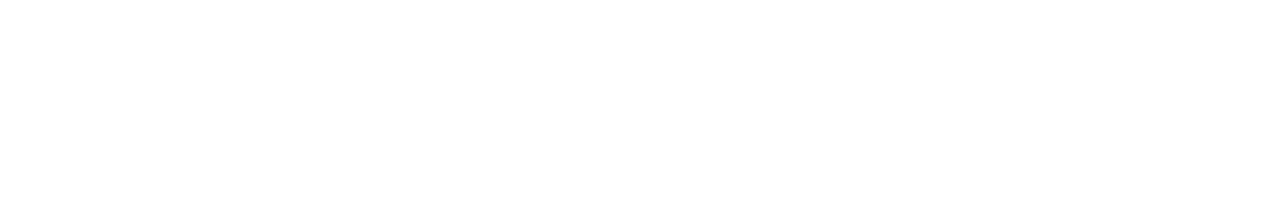
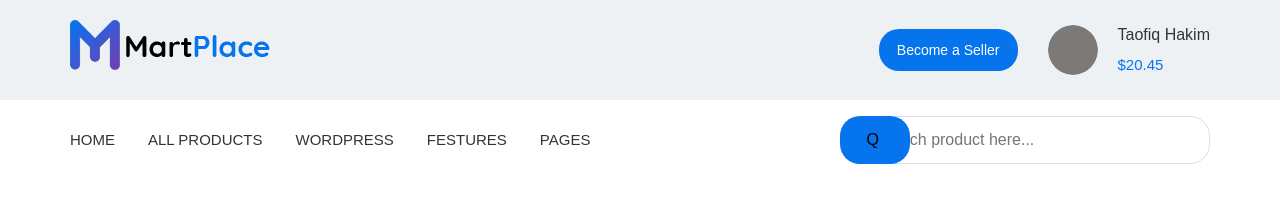
Before and after one commit to Kuld96/martplace, a website: page app/index.html in a window 1280 px wide. Drawn offline with nearby package versions, Linux system fonts and the light colour scheme; files that its build step writes are made by us from their sources.

Commit message:
added header

```diff
--- a/app/index.html
+++ b/app/index.html
@@ -8,7 +8,68 @@
   <link rel="stylesheet" href="css/style.min.css">
 </head>
 <body>
+  <header class="header">
+    <div class="header__top">
+        <div class="container">
+          <div class="header__top-inner">
+            <div class="header__logo">
+              <a class="header__logo-link" href="#">
+                <img class="header__logo-pic" src="images/logo.png" alt="">
+              </a>
+            </div>
+            <div class="header__panel">
+              <a class="header__button" href="#">
+                Become a Seller
+              </a>
+              <div class="header__icons">
+                <div class="header__bell">
 
+                </div>
+                <div class="header__message">
+
+                </div>
+                <div class="header__cart">
+
+                </div>
+              </div>
+              <div class="header__user">
+                <img class="user__pic" src="images/user-pic.jpg" alt="">
+                <div class="user__data">
+                  <a class="user__name">
+                    Taofiq Hakim
+                  </a>
+                  <a class="user__balance">
+                    $20.45
+                  </a>
+                </div>
+              </div>
+            </div>
+      </div>
+        </div>
+    </div>
+      <div class="container">
+        <div class="header__bottom">
+          <nav class="header__menu">
+            <ul class="menu__list">
+              <li class="menu__item"><a class="menu__link" href="#">home</a></li>
+              <li class="menu__item"><a class="menu__link" href="#">all products</a></li>
+              <li class="menu__item"><a class="menu__link" href="#">wordpress</a></li>
+              <li class="menu__item"><a class="menu__link" href="#">festures</a></li>
+              <li class="menu__item"><a class="menu__link" href="#">pages</a></li>
+            </ul>
+          </nav>
+          <div class="header__search">
+            <form class="header__form" action="">
+              <input class="header__input" type="text" placeholder="Search product here..." required>
+              <button class="search__btn" type="submit">Q
+                <img src="" alt="">
+              </button>
+            </form>
+          </div>
+        </div>
+      </div>
+    </div>
+  </header>
   <script src="https://ajax.googleapis.com/ajax/libs/jquery/3.5.1/jquery.min.js"></script>
   <script src="libs.js"></script>
   <script src="js/main.min.js"></script>
--- /dev/null
+++ b/app/scss/_fonts.scss
@@ -0,0 +1,15 @@
+@font-face {
+  font-family: 'Quicksand-Regular', sans-serif;
+  src: url('../fonts/Quicksand-Regular.woff2') format('woff2'),
+       url('../fonts/Quicksand-Regular.woff') format('woff');
+  font-weight: 400;
+  font-display: swap;
+}
+
+@font-face {
+  font-family: 'Quicksand-Medium', sans-serif;
+  src: url('../fonts/Quicksand-Medium.woff2') format('woff2'),
+       url('../fonts/Quicksand-Medium.woff') format('woff');
+  font-weight: 500;
+  font-display: swap;
+}
--- /dev/null
+++ b/app/scss/_global.scss
@@ -0,0 +1,40 @@
+html {
+  box-sizing: border-box;
+}
+
+*,
+*::before,
+*::after {
+  box-sizing: inherit;
+}
+
+a {
+  display: inline-block;
+  text-decoration: none;
+}
+
+ul,
+li {
+  padding: 0;
+  margin: 0;
+  list-style-type: none;
+}
+
+input:focus,
+button:focus {
+  outline: none;
+}
+
+body {
+  font-family: 'Quicksand-Regular', sans-serif;
+  font-size: 16px;
+  line-height: 30px;
+  font-weight: 400;
+  color: $dark;
+}
+
+.container {
+  max-width: 1170px;
+  padding: 0px 15px;
+  margin: 0 auto;
+}
--- /dev/null
+++ b/app/scss/_vars.scss
@@ -0,0 +1,5 @@
+$dark: #555555;
+$grey: #eef1f3;
+$blue: #0674ec;
+$black: #333333;
+$light-grey: #d9dfe5;
--- a/app/scss/style.scss
+++ b/app/scss/style.scss
@@ -1,9 +1,107 @@
-html {
-  box-sizing: border-box;
+@import "vars";
+@import "global";
+@import "fonts";
+
+// HEADER
+
+.header__top {
+  background-color: $grey;
 }
 
-*,
-*::before,
-*::after {
-  box-sizing: inherit;
+.header__top-inner {
+  display: flex;
+  justify-content: space-between;
+  padding: 20px 0px;
+  align-items: center;
 }
+
+.header__panel {
+  display: flex;
+  justify-content: space-between;
+  align-items: center;
+}
+
+.header__button {
+  font-size: 14px;
+  line-height: 14px;
+  color: #fff;
+  padding: 14px 18px;
+  background-color: $blue;
+  border-radius: 20px;
+  text-align: center;
+}
+
+.header__user {
+  display: flex;
+  align-items: center;
+}
+
+.user__pic {
+  border-radius: 50%;
+  margin: 0px 20px 0px 30px;
+}
+
+.user__data {
+  display: flex;
+  flex-direction: column;
+}
+
+.user__name {
+  font-family: 'Quicksand-Medium', sans-serif;
+  color: $black;
+  font-size: 16px;
+}
+
+.user__balance {
+  color: $blue;
+  font-size: 15px;
+}
+
+.header__bottom {
+  display: flex;
+  justify-content: space-between;
+  align-items: center;
+}
+
+.header__menu {
+  padding: 25px 0px;
+  font-family: 'Quicksand-Medium', sans-serif;
+  font-size: 15px;
+  text-transform: uppercase;
+
+}
+
+.menu__list {
+  display: flex;
+  justify-content: space-between;
+}
+
+.menu__item {
+  margin-right: 33px;
+}
+
+.menu__link {
+  color: $black;
+}
+
+.header__form {
+  display: inline;
+}
+
+.header__input {
+  width: 360px;
+  border-radius: 20px;
+  border: 1px solid $light-grey;
+  padding: 14px 100px 14px 25px;
+  position: relative;
+  }
+
+.search__btn {
+  background-color: $blue;
+  border: none;
+  width: 70px;
+  height: 48px;
+  border-radius: 20px;
+  position: absolute;
+  right: 370px;
+}
```
Also changed, not shown: gulpfile.js (+13 -15 lines), app/fonts/Quicksand-Medium.woff (added), app/fonts/Quicksand-Medium.woff2 (added), app/fonts/Quicksand-Regular.woff (added), app/fonts/Quicksand-Regular.woff2 (added), app/images/logo.png (added), app/images/user-pic.jpg (added), 1 other file.
